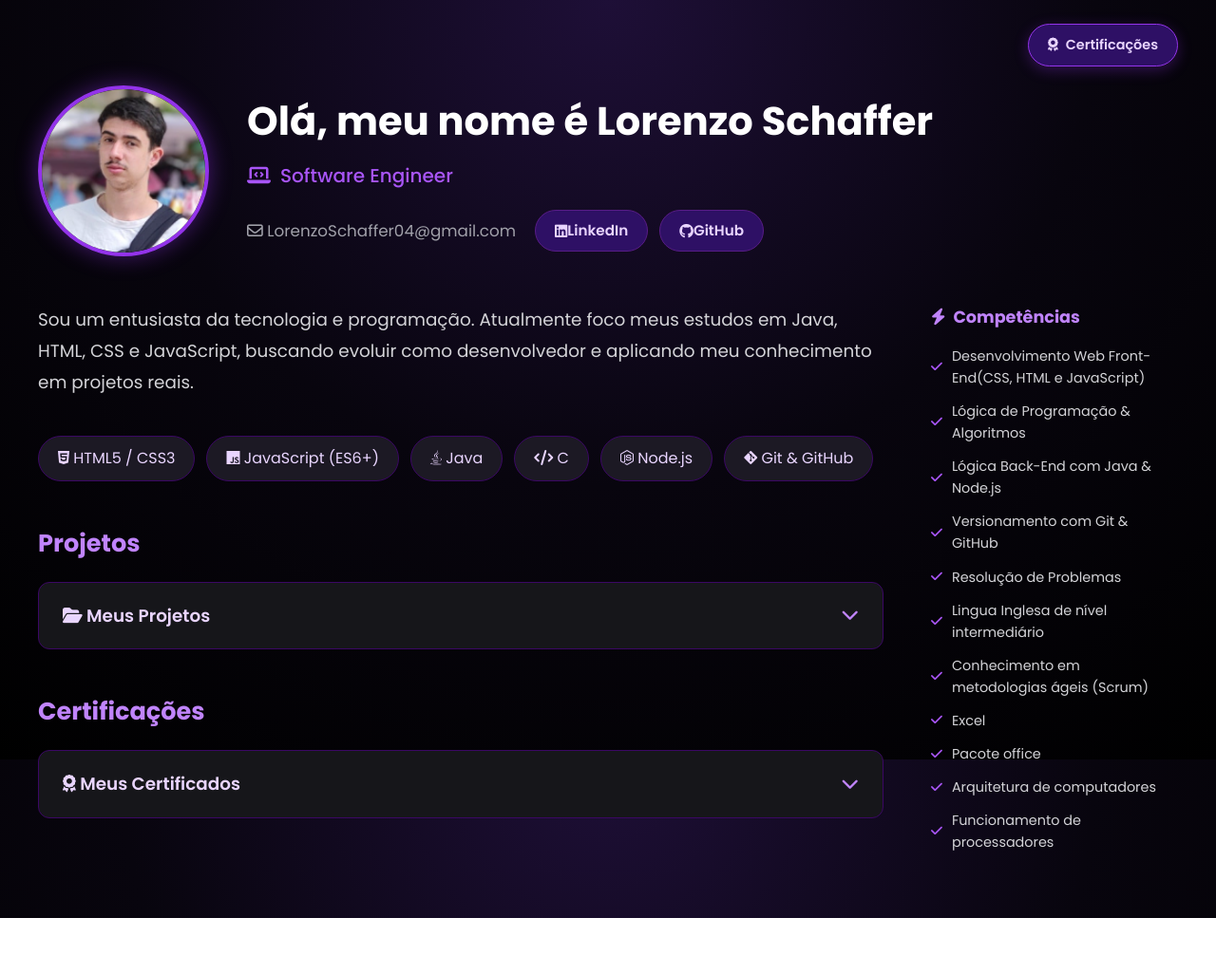
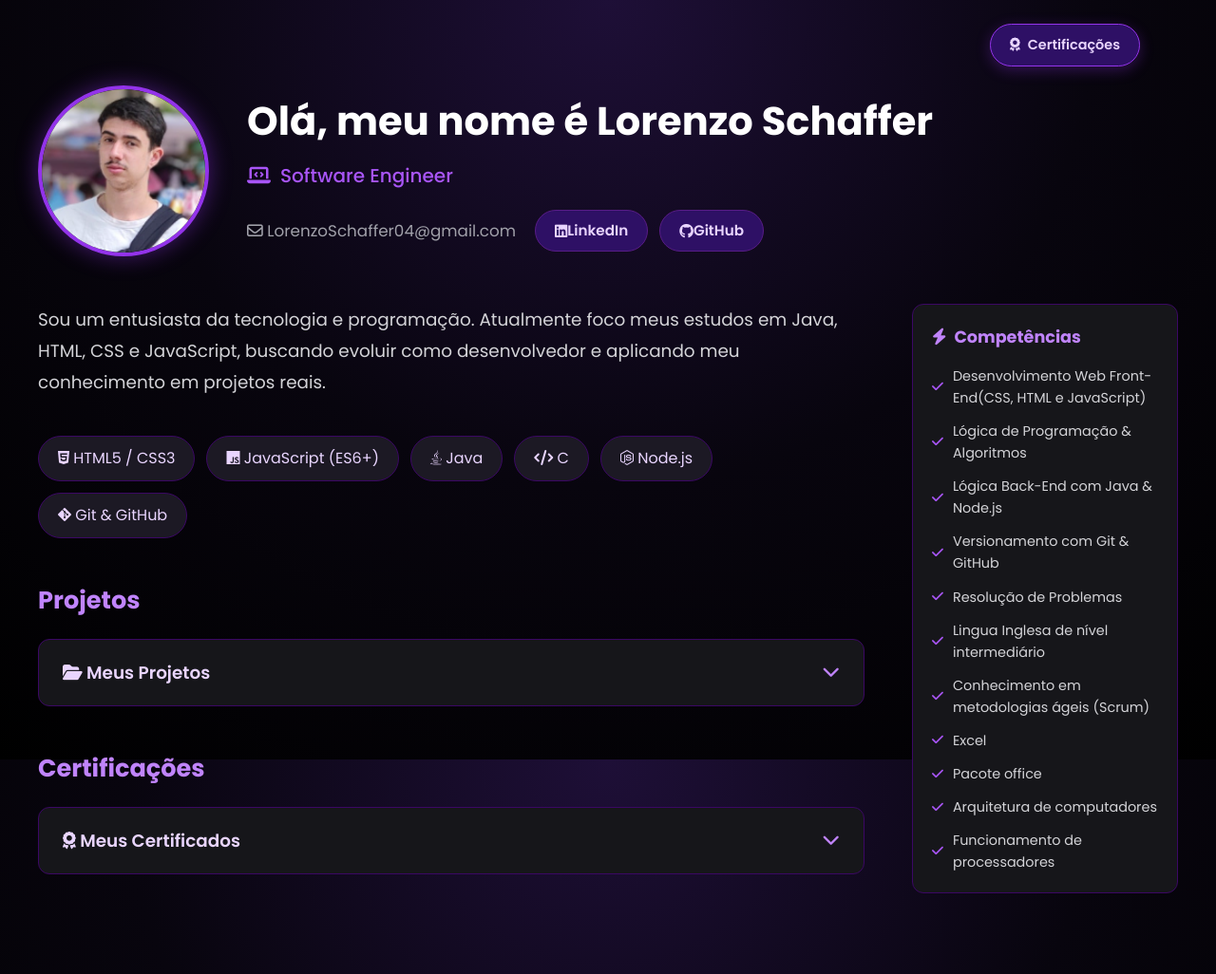
Before and after one commit to LorenzoSchaffer/Curriculo_Lorenzo_Schaffer, a website: page public/index.html in a window 1280 px wide. Shown: the whole page at 95% size. Before the commit the page ends 967 px from the top, so only its background shows below. Drawn offline with Linux system fonts and the light colour scheme.

Commit message:
Retoques nas competências

```diff
--- a/public/style.css
+++ b/public/style.css
@@ -31,7 +31,7 @@ header,
 .btn-menu-certificacoes {
   position: fixed;
   top: 25px;
-  right: 40px;
+  right: max(40px, calc((100vw - 1200px) / 2 + 40px));
   z-index: 999;
 
   background-color: #2e1065;
@@ -284,11 +284,17 @@ h2 {
    'position: sticky' faz ela acompanhar a rolagem sem sair do lugar
    dela na página, em vez de ficar fixa presa ao canto da tela. */
 .competencias-direita {
-  width: 260px;
+  width: 280px;
   flex-shrink: 0;
   position: sticky;
   top: 90px;
   align-self: flex-start;
+
+  /* Adições estilísticas: */
+  background-color: #16161a;
+  border: 1px solid #3b0764;
+  border-radius: 12px;
+  padding: 20px;
 }
 
 .competencias-direita h3 {
@@ -336,4 +342,10 @@ h2 {
   body {
     padding: 90px 20px 60px 20px;
   }
+
+
 }
+
+#certificacoes {
+  scroll-margin-top: 90px;
+}
```
